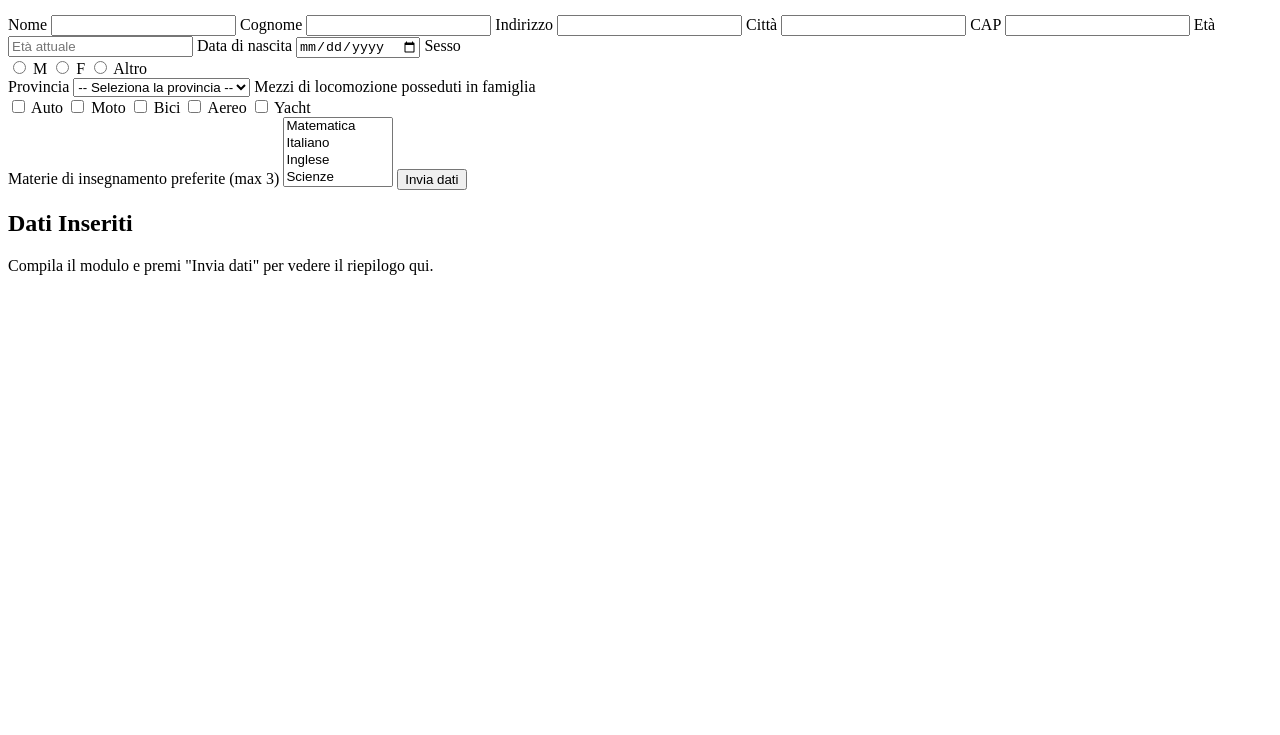
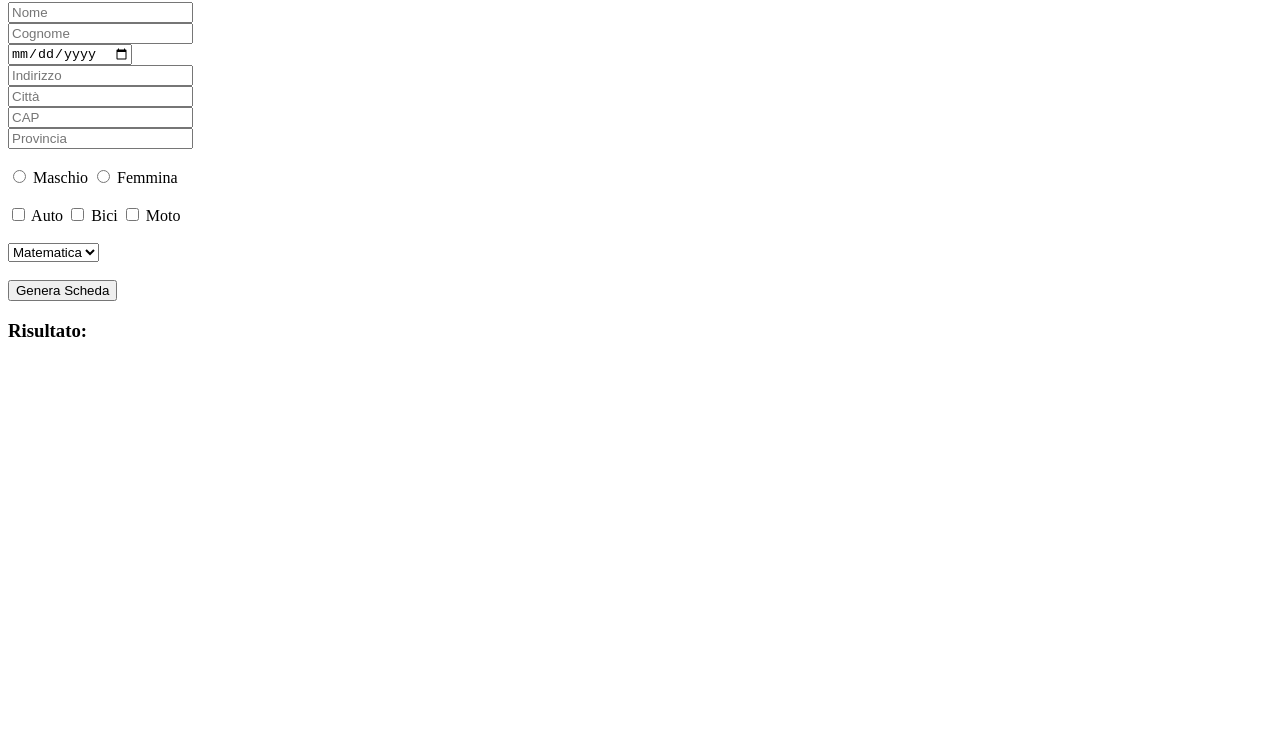
Before and after one commit to EliasFornix/esercizitps, a plain HTML site: page lavori/anagrafica3.0.html in a window 1280 px wide. Shown: the part 65-800 px from the top of the page. Drawn offline with Linux system fonts and the light colour scheme.

Commit message:
Update anagrafica3.0.html

```diff
--- a/lavori/anagrafica3.0.html
+++ b/lavori/anagrafica3.0.html
@@ -1,187 +1,141 @@
 <!DOCTYPE html>
 <html lang="it">
 <head>
-  <meta charset="UTF-8">
-  <meta name="viewport" content="width=device-width, initial-scale=1.0">
-  <title>Anagrafica Generazionale</title>
-
+<meta charset="UTF-8">
+<meta name="viewport" content="width=device-width, initial-scale=1.0">
+<title>Anagrafica Persona</title>
 </head>
 <body>
-  <form id="anagraficaForm">
-    <h1>Anagrafica Generazionale</h1>
+<h2>Inserisci i tuoi dati</h2>
 
-    <label for="nome">Nome</label>
-    <input type="text" id="nome" name="nome" required>
+<input id="nome" placeholder="Nome"><br>
+<input id="cognome" placeholder="Cognome"><br>
+<input id="data-nascita" type="date"><br>
+<input id="indirizzo" placeholder="Indirizzo"><br>
+<input id="citta" placeholder="Città"><br>
+<input id="cap" placeholder="CAP"><br>
+<input id="provincia" placeholder="Provincia"><br><br>
 
-    <label for="cognome">Cognome</label>
-    <input type="text" id="cognome" name="cognome" required>
+<label><input type="radio" name="genere" value="Maschio"> Maschio</label>
+<label><input type="radio" name="genere" value="Femmina"> Femmina</label><br><br>
 
-    <label for="indirizzo">Indirizzo</label>
-    <input type="text" id="indirizzo" name="indirizzo">
+<label><input type="checkbox" name="mezzo" value="Auto"> Auto</label>
+<label><input type="checkbox" name="mezzo" value="Bici"> Bici</label>
+<label><input type="checkbox" name="mezzo" value="Moto"> Moto</label><br><br>
 
-    <label for="citta">Città</label>
-    <input type="text" id="citta" name="citta">
+<select id="materia">
+  <option value="Matematica">Matematica</option>
+  <option value="Storia">Storia</option>
+  <option value="Informatica">Informatica</option>
+</select><br><br>
 
-    <label for="cap">CAP</label>
-    <input type="text" id="cap" name="cap">
+<button onclick="generaScheda()">Genera Scheda</button>
 
-    <label for="eta">Età</label>
-    <input type="number" id="eta" name="eta" placeholder="Età attuale">
-
-    <label for="dataNascita">Data di nascita</label>
-    <input type="date" id="dataNascita" name="dataNascita">
-
-    <label>Sesso</label>
-    <div class="radio-group">
-      <label><input type="radio" name="sesso" value="M"> M</label>
-      <label><input type="radio" name="sesso" value="F"> F</label>
-      <label><input type="radio" name="sesso" value="Altro"> Altro</label>
-    </div>
-
-    <label for="provincia">Provincia</label>
-    <select id="provincia" name="provincia">
-      <option value="">-- Seleziona la provincia --</option>
-      <option>RM - Roma</option>
-      <option>MI - Milano</option>
-      <option>NA - Napoli</option>
-      <option>TO - Torino</option>
-      <option>FI - Firenze</option>
-      <option>VE - Venezia</option>
-      <option>BA - Bari</option>
-    </select>
-
-    <label>Mezzi di locomozione posseduti in famiglia</label>
-    <div class="checkbox-group">
-      <label><input type="checkbox" name="mezzi" value="Auto"> Auto</label>
-      <label><input type="checkbox" name="mezzi" value="Moto"> Moto</label>
-      <label><input type="checkbox" name="mezzi" value="Bici"> Bici</label>
-      <label><input type="checkbox" name="mezzi" value="Aereo"> Aereo</label>
-      <label><input type="checkbox" name="mezzi" value="Yacht"> Yacht</label>
-    </div>
-
-    <label for="materie">Materie di insegnamento preferite (max 3)</label>
-    <select id="materie" name="materie" multiple>
-      <option>Matematica</option>
-      <option>Italiano</option>
-      <option>Inglese</option>
-      <option>Scienze</option>
-      <option>Storia</option>
-      <option>Geografia</option>
-      <option>Arte</option>
-      <option>Educazione fisica</option>
-      <option>Musica</option>
-    </select>
-
-    <input type="button" value="Invia dati" onclick="stampa()">
-  </form>
-
-  <div id="output">
-    <h2>Dati Inseriti</h2>
-    <p>Compila il modulo e premi "Invia dati" per vedere il riepilogo qui.</p>
-  </div>
+<h3>Risultato:</h3>
+<p id="nome-stampa"></p>
+<p id="cognome-stampa"></p>
+<p id="indirizzo-stampa"></p>
+<p id="citta-stampa"></p>
+<p id="cap-stampa"></p>
+<p id="data-stampa"></p>
+<p id="genere-stampa"></p>
+<p id="provincia-stampa"></p>
+<p id="mezzi-stampa"></p>
+<p id="materia-stampa"></p>
 
 <script>
-function stampa() {
-    const nome = document.getElementById("nome").value;
-    const cognome = document.getElementById("cognome").value;
-    const indirizzo = document.getElementById("indirizzo").value;
-    const citta = document.getElementById("citta").value;
-    const cap = document.getElementById("cap").value;
-    const eta = parseInt(document.getElementById("eta").value);
-    const dataNascita = document.getElementById("dataNascita").value;
+var campoNome = document.getElementById('nome');
+var campoCognome = document.getElementById('cognome');
+var campoData = document.getElementById('data-nascita');
+var campoIndirizzo = document.getElementById('indirizzo');
+var campoCitta = document.getElementById('citta');
+var campoCap = document.getElementById('cap');
+var campoProvincia = document.getElementById('provincia');
+var campoGenere = document.getElementsByName('genere');
+var campoMezzi = document.getElementsByName('mezzo');
+var campoMateria = document.getElementById('materia');
 
-    var radios = document.getElementsByName("sesso");
-    var sesso = "Non specificato";
-    for (var i = 0; i < radios.length; i++) {
-        if (radios[i].checked) {
-            sesso = radios[i].value;
-            break;
+var stampaNome = document.getElementById('nome-stampa');
+var stampaCognome = document.getElementById('cognome-stampa');
+var stampaIndirizzo = document.getElementById('indirizzo-stampa');
+var stampaCitta = document.getElementById('citta-stampa');
+var stampaCap = document.getElementById('cap-stampa');
+var stampaData = document.getElementById('data-stampa');
+var stampaGenere = document.getElementById('genere-stampa');
+var stampaProvincia = document.getElementById('provincia-stampa');
+var stampaMezzi = document.getElementById('mezzi-stampa');
+var stampaMateria = document.getElementById('materia-stampa');
+
+var fasceGenerazione = [
+    { nome: "Greatest Generation", inizio: 1901, fine: 1927 },
+    { nome: "Generazione Silenziosa", inizio: 1928, fine: 1945 },
+    { nome: "Baby Boomers", inizio: 1946, fine: 1964 },
+    { nome: "Generazione X", inizio: 1965, fine: 1980 },
+    { nome: "Millennials", inizio: 1981, fine: 1996 },
+    { nome: "Generazione Z", inizio: 1997, fine: 2012 },
+    { nome: "Generazione Alpha", inizio: 2013, fine: 2025 }
+];
+
+var persona = {};
+
+function generaScheda() {
+    persona.nome = campoNome.value;
+    persona.cognome = campoCognome.value;
+    persona.data = campoData.value;
+    persona.indirizzo = campoIndirizzo.value;
+    persona.citta = campoCitta.value;
+    persona.cap = campoCap.value;
+    persona.provincia = campoProvincia.value;
+
+    var annoNascita = parseInt(persona.data.substring(0, 4));
+
+    persona.generazione = "Generazione sconosciuta";
+    for (var i = 0; i < fasceGenerazione.length; i++) {
+        if (annoNascita >= fasceGenerazione[i].inizio && annoNascita <= fasceGenerazione[i].fine) {
+            persona.generazione = fasceGenerazione[i].nome;
         }
     }
 
-    const provincia = document.getElementById("provincia").value;
-
-    var checkbox = document.getElementsByName("mezzi");
-    var mezzi = [];
-    for (var i = 0; i < checkbox.length; i++) {
-        if (checkbox[i].checked) {
-            mezzi.push(checkbox[i].value);
+    persona.genere = "Non specificato";
+    for (var j = 0; j < campoGenere.length; j++) {
+        if (campoGenere[j].checked) {
+            persona.genere = campoGenere[j].value;
         }
     }
 
-    let materie = [];
-    let selected = document.getElementById("materie").selectedOptions;
-
-    for (let i = 0; i < selected.length; i++) {
-        let opzione = selected[i];
-        materie.push(opzione.value);
+    persona.mezzi = [];
+    for (var k = 0; k < campoMezzi.length; k++) {
+        if (campoMezzi[k].checked) {
+            persona.mezzi.push(campoMezzi[k].value);
+        }
     }
 
-    let mezziPosseduti;
-    if (mezzi.length > 0) {
-        mezziPosseduti = mezzi.join(", ");
+    if (persona.mezzi.length == 0) {
+        persona.listaMezzi = "Nessuno";
     } else {
-        mezziPosseduti = "Nessuno";
+        persona.listaMezzi = "";
+        for (var n = 0; n < persona.mezzi.length; n++) {
+            if (n == 0) {
+                persona.listaMezzi = persona.mezzi[n];
+            } else {
+                persona.listaMezzi = persona.listaMezzi + ", " + persona.mezzi[n];
+            }
+        }
     }
 
-    let materiePreferite;
-    if (materie.length > 0) {
-        materiePreferite = materie.join(", ");
-    } else {
-        materiePreferite = "Nessuna";
-    }
+    persona.materia = campoMateria.value;
 
-    let generazione = "";
-    switch (true) {
-        case eta <= 12:
-            generazione = "Generazione Alpha";
-            break;
-        case (eta >= 13 && eta <= 28):
-            generazione = "Generazione Z";
-            break;
-        case (eta >= 29 && eta <= 44):
-            generazione = "Millennials";
-            break;
-        case (eta >= 45 && eta <= 60):
-            generazione = "Generazione X";
-            break;
-        default:
-            generazione = "Boh!";
-    }
-
-    const persona = {
-        nome: nome,
-        cognome: cognome,
-        eta: eta,
-        dataNascita: dataNascita,
-        sesso: sesso,
-        provincia: provincia,
-        generazione: generazione,
-        mezziPosseduti: mezziPosseduti,
-        materiePreferite: materiePreferite,
-
-        indirizzo: {
-            via: indirizzo,
-            citta: citta,
-            cap: cap
-        }
-    };
-    document.getElementById("output").innerHTML =
-    "<h2>Dati Inseriti</h2>" +
-    "<p><strong>Nome:</strong> " + persona.nome + "</p>" +
-    "<p><strong>Cognome:</strong> " + persona.cognome + "</p>" +
-    "<p><strong>Indirizzo:</strong> " + persona.indirizzo.via + "</p>" +
-    "<p><strong>Città:</strong> " + persona.indirizzo.citta + "</p>" +
-    "<p><strong>CAP:</strong> " + persona.indirizzo.cap + "</p>" +
-    "<p><strong>Età:</strong> " + (persona.eta || "Non specificata") + "</p>" +
-    "<p><strong>Data di nascita:</strong> " + (persona.dataNascita || "Non indicata") + "</p>" +
-    "<p><strong>Sesso:</strong> " + persona.sesso + "</p>" +
-    "<p><strong>Provincia:</strong> " + persona.provincia + "</p>" +
-    "<p><strong>Mezzi posseduti:</strong> " + persona.mezziPosseduti + "</p>" +
-    "<p><strong>Materie preferite:</strong> " + persona.materiePreferite + "</p>" +
-    "<p><strong>Generazione:</strong> " + persona.generazione + "</p>";
+    stampaNome.textContent = "Nome: " + persona.nome;
+    stampaCognome.textContent = "Cognome: " + persona.cognome;
+    stampaIndirizzo.textContent = "Indirizzo: " + persona.indirizzo;
+    stampaCitta.textContent = "Città: " + persona.citta;
+    stampaCap.textContent = "CAP: " + persona.cap;
+    stampaData.textContent = "Data di nascita: " + persona.data + " (" + persona.generazione + ")";
+    stampaGenere.textContent = "Genere: " + persona.genere;
+    stampaProvincia.textContent = "Provincia: " + persona.provincia;
+    stampaMezzi.textContent = "Mezzi di locomozione: " + persona.listaMezzi;
+    stampaMateria.textContent = "Materia preferita: " + persona.materia;
 }
 </script>
-
 </body>
 </html>
```
